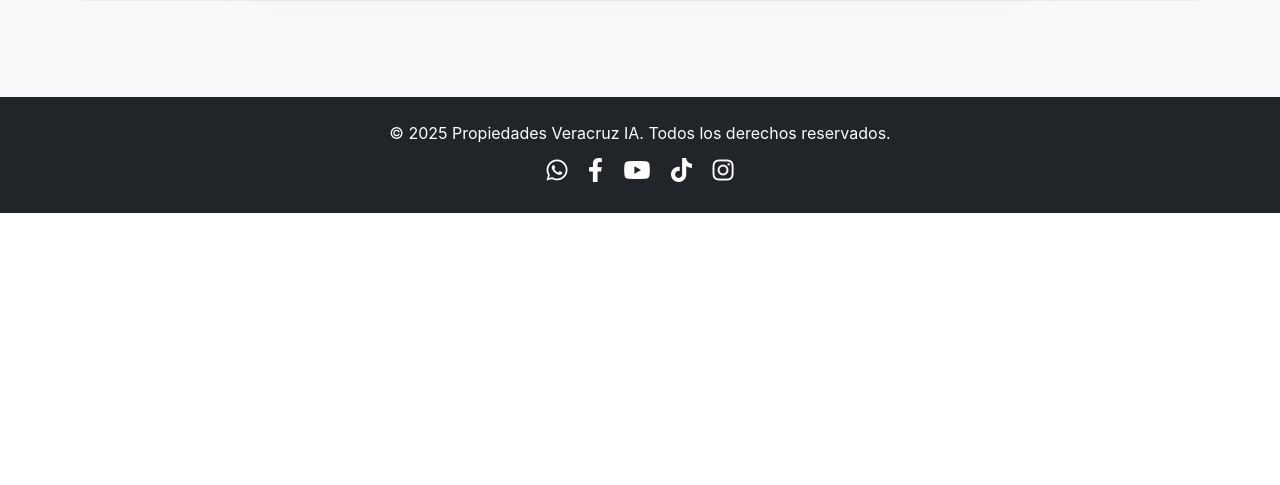
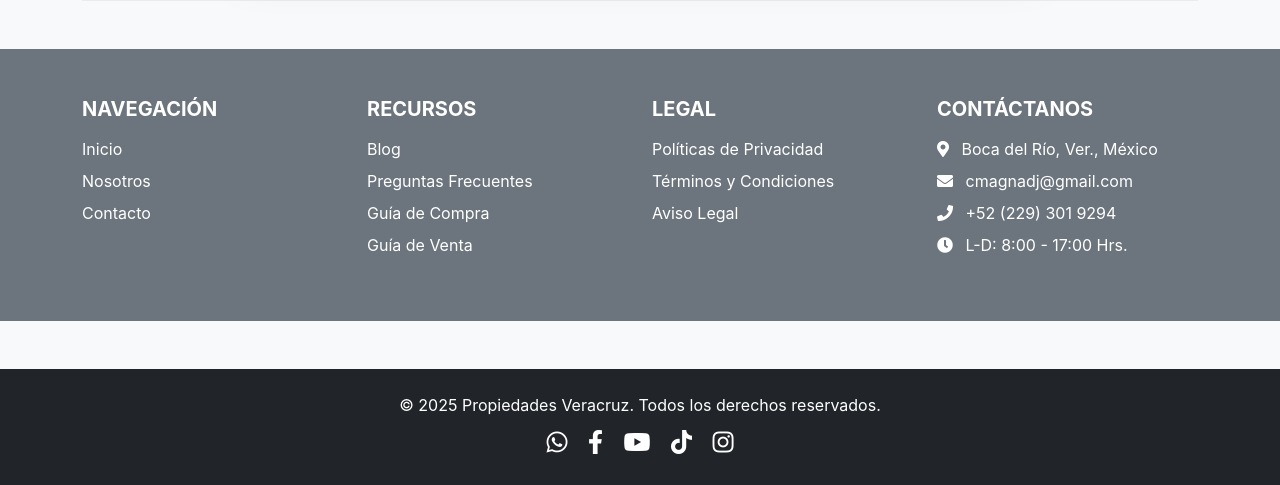
Before and after one commit to Piolita/propiedades-veracruz-ia, a Flask app: page / in a window 1280 px wide. Shown: the part 1383-1868 px from the top of the page. Before the commit the page ends 1596 px from the top, so only its background shows below. Run offline with Flask 3, Linux system fonts and the light colour scheme.

Commit message:
eliminar ceros de centavos y quitar contacto y nosotros del nav

```diff
--- a/templates/base.html
+++ b/templates/base.html
@@ -26,12 +26,7 @@
                     <li class="nav-item">
                         <a class="nav-link active" aria-current="page" href="{{ url_for('main.home') }}">Inicio</a>
                     </li>
-                    <li class="nav-item">
-                        <a class="nav-link" href="{{ url_for('main.about_us') }}">Nosotros</a>
-                    </li>
-                    <li class="nav-item">
-                        <a class="nav-link" href="{{ url_for('main.contact') }}">Contacto</a>
-                    </li>
+
                     {% if current_user.is_authenticated %}
                         {# Enlaces para usuarios AUTENTICADOS #}
                         <li class="nav-item">
@@ -85,9 +80,58 @@
         {% block content %}{% endblock %}
     </main>
 
+    {# INICIO: Sección de enlaces del pie de página (PRE-FOOTER) #}
+    <section class="footer-links bg-secondary text-white py-5">
+        <div class="container">
+            <div class="row">
+                {# Columna 1: Navegación Principal #}
+                <div class="col-md-3 mb-4 mb-md-0">
+                    <h5 class="text-uppercase fw-bold mb-3">Navegación</h5>
+                    <ul class="list-unstyled">
+                        <li><a href="{{ url_for('main.home') }}" class="text-white text-decoration-none mb-2 d-block">Inicio</a></li>
+                        <li><a href="{{ url_for('main.about_us') }}" class="text-white text-decoration-none mb-2 d-block">Nosotros</a></li> {# Reubicado aquí #}
+                        <li><a href="{{ url_for('main.contact') }}" class="text-white text-decoration-none mb-2 d-block">Contacto</a></li> {# Reubicado aquí #}
+                        {# Aquí podrías añadir más enlaces de navegación si los tuvieras #}
+                    </ul>
+                </div>
+
+                {# Columna 2: Recursos y Ayuda #}
+                <div class="col-md-3 mb-4 mb-md-0">
+                    <h5 class="text-uppercase fw-bold mb-3">Recursos</h5>
+                    <ul class="list-unstyled">
+                        <li><a href="#" class="text-white text-decoration-none mb-2 d-block">Blog</a></li>
+                        <li><a href="#" class="text-white text-decoration-none mb-2 d-block">Preguntas Frecuentes</a></li>
+                        <li><a href="#" class="text-white text-decoration-none mb-2 d-block">Guía de Compra</a></li>
+                        <li><a href="#" class="text-white text-decoration-none mb-2 d-block">Guía de Venta</a></li>
+                    </ul>
+                </div>
+
+                {# Columna 3: Legal #}
+                <div class="col-md-3 mb-4 mb-md-0">
+                    <h5 class="text-uppercase fw-bold mb-3">Legal</h5>
+                    <ul class="list-unstyled">
+                        <li><a href="#" class="text-white text-decoration-none mb-2 d-block">Políticas de Privacidad</a></li>
+                        <li><a href="#" class="text-white text-decoration-none mb-2 d-block">Términos y Condiciones</a></li>
+                        <li><a href="#" class="text-white text-decoration-none mb-2 d-block">Aviso Legal</a></li>
+                    </ul>
+                </div>
+
+                {# Columna 4: Contacto y Ubicación (detalles adicionales) #}
+                <div class="col-md-3 mb-4 mb-md-0">
+                    <h5 class="text-uppercase fw-bold mb-3">Contáctanos</h5>
+                    <p class="text-white mb-2"><i class="fas fa-map-marker-alt me-2"></i> Boca del Río, Ver., México</p>
+                    <p class="text-white mb-2"><i class="fas fa-envelope me-2"></i> cmagnadj@gmail.com</p>
+                    <p class="text-white mb-2"><i class="fas fa-phone me-2"></i> +52 (229) 301 9294</p>
+                    <p class="text-white mb-0"><i class="fas fa-clock me-2"></i> L-D: 8:00 - 17:00 Hrs.</p>
+                </div>
+            </div>
+        </div>
+    </section>
+    {# FIN: Sección de enlaces del pie de página (PRE-FOOTER) #}
+
     <footer class="bg-dark text-white text-center py-4 mt-5">
         <div class="container">
-            <p class="mb-0">© 2025 Propiedades Veracruz IA. Todos los derechos reservados.</p>
+            <p class="mb-0">© 2025 Propiedades Veracruz. Todos los derechos reservados.</p>
             <div class="social-icons mt-2">
                 <a href="https://wa.me/522293019294" class="text-white mx-2" target="_blank" rel="noopener noreferrer"><i class="fab fa-whatsapp"></i></a>
                 <a href="https://www.facebook.com/cMagnaDjesus" class="text-white mx-2" target="_blank" rel="noopener noreferrer"><i class="fab fa-facebook-f"></i></a>
@@ -106,7 +150,7 @@
 
 
     <script src="https://cdn.jsdelivr.net/npm/bootstrap@5.3.3/dist/js/bootstrap.bundle.min.js" integrity="sha384-YvpcrYf0tY3lHB60NNkmXc5s9fDVZLESaAA55NDzOxhy9GkcIdslK1eN7N6jIeHz" crossorigin="anonymous"></script>
-    <script src="https://cdn.jsdelivr.net/npm/bootstrap@5.3.3/dist/js/bootstrap.bundle.min.js" xintegrity="sha384-YvpcrYf0tY3lHB60NNkmXc5s9fDVZLESaAA55NDzOxhy9GkcIdslK1eN7N6jIeHz" crossorigin="anonymous"></script>
+
     {# --- INICIO DE CAMBIO: SCRIPT REVISADO PARA AUTO-OCULTAR MENSAJES FLASH --- #}
     <script>
         document.addEventListener('DOMContentLoaded', function() {
@@ -133,8 +177,10 @@
         });
     </script>
     {# --- FIN DE CAMBIO --- #}
+
     <script src="{{ url_for('static', filename='js/search_modals.js') }}"></script>
     <script src="{{ url_for('static', filename='js/carousel.js') }}"></script>
+
     <script>
         // Script para el efecto blur en la navbar al hacer scroll
         window.addEventListener('scroll', function() {
--- a/templates/home.html
+++ b/templates/home.html
@@ -90,14 +90,14 @@
                             {# CAMBIO: 'propiedad.cuota_mantenimiento' a 'property.cuota_mantenimiento' #}
                             {% if property.cuota_mantenimiento %}
                                 <p class="card-text text-muted small mb-2">
-                                    <span class="fw-bold">Cuota de Mtto:</span> ${{ "{:,.2f}".format(property.cuota_mantenimiento) }}
+                                    <span class="fw-bold">Cuota de Mtto:</span> ${{ "{:,.0f}".format(property.cuota_mantenimiento) }}
                                 </p>
                             {% endif %}
 
                             <div class="d-flex justify-content-between align-items-center mt-auto pt-2">
                                 {# CAMBIO: 'propiedad.precio' a 'property.precio' #}
                                 <p class="card-text text-dark fs-6 fw-bold mb-0">
-                                    ${{ "{:,.2f}".format(property.precio) }}
+                                    ${{ "{:,.0f}".format(property.precio) }}
                                     {# CAMBIO: 'propiedad.estado_propiedad' a 'property.estado_propiedad' #}
                                     {% if property.estado_propiedad == 'Renta' %}
                                         /mes
--- a/templates/property_detail.html
+++ b/templates/property_detail.html
@@ -75,9 +75,9 @@
                     {# Sección de detalles con mejor presentación #}
                     <div class="row mb-3 p-3 border rounded bg-light"> {# Añadido padding, borde y fondo para destacar #}
                         <div class="col-md-6">
-                            <p class="lead mb-1"><strong>Precio:</strong> ${{ "{:,.2f}".format(property.precio) }}</p>
+                            <p class="lead mb-1"><strong>Precio:</strong> ${{ "{:,.0f}".format(property.precio) }}</p>
                             {% if property.cuota_mantenimiento %}
-                                <p class="lead mb-1"><strong>Cuota de Mantenimiento:</strong> ${{ "{:,.2f}".format(property.cuota_mantenimiento) }}</p>
+                                <p class="lead mb-1"><strong>Cuota de Mantenimiento:</strong> ${{ "{:,.0f}".format(property.cuota_mantenimiento) }}</p>
                             {% endif %}
                             <p class="lead mb-1"><strong>Opción:</strong> {{ property.property_options }}</p>
                             <p class="lead mb-1"><strong>Tipo:</strong> {{ property.tipo_propiedad }}</p>
```
